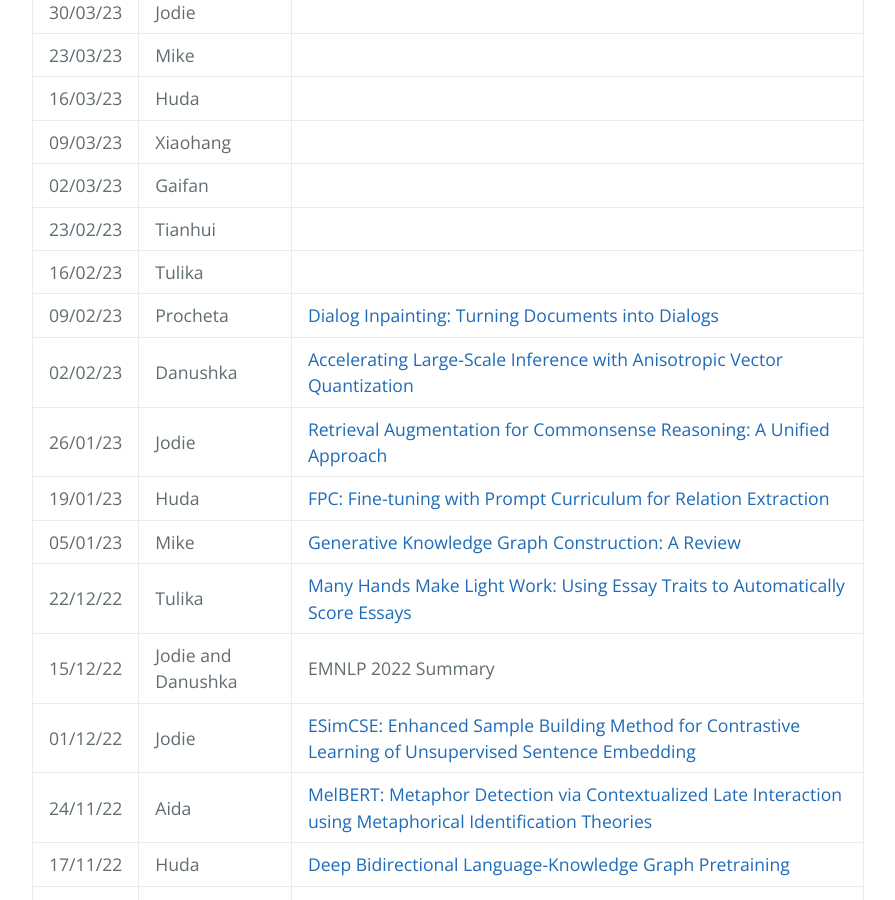
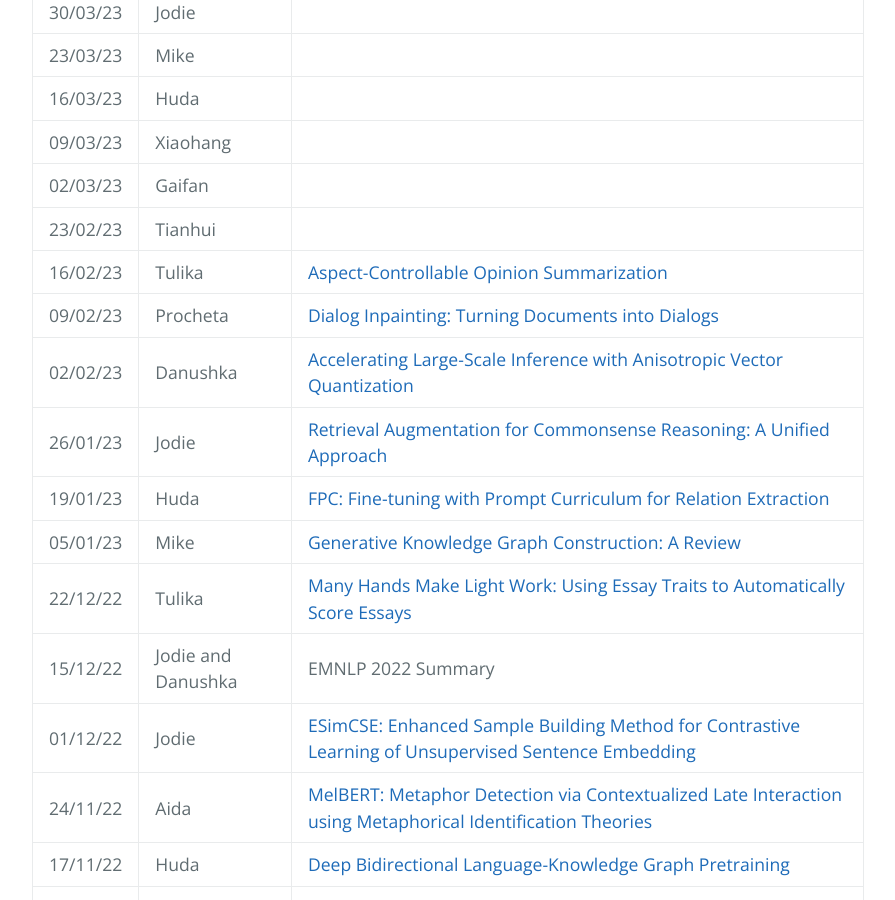
Before and after one commit to LivNLP/livnlp.github.io, a Jekyll site: the page built from reading.md, in a window 1280 px wide and 900 px high, scrolled down 758 px. Shown: the whole window, without its empty margins (192-1087 px from the left). Built offline with Jekyll 4.4.1, drawn with Linux system fonts in a browser that asks for light colours.

Commit message:
Update reading.md

```diff
--- a/reading.md
+++ b/reading.md
@@ -22,7 +22,7 @@ We meet on a weely basis to discuss recent research papers. Here is the schedule
 | 09/03/23 | Xiaohang | |
 | 02/03/23 | Gaifan | |
 | 23/02/23 | Tianhui| |
-| 16/02/23 | Tulika | |
+| 16/02/23 | Tulika | [Aspect-Controllable Opinion Summarization](https://aclanthology.org/2021.emnlp-main.528/)|
 | 09/02/23 |  Procheta|[Dialog Inpainting: Turning Documents into Dialogs](https://arxiv.org/abs/2205.09073v1) |
 | 02/02/23 | Danushka | [Accelerating Large-Scale Inference with Anisotropic Vector Quantization](https://arxiv.org/abs/1908.10396)|
 | 26/01/23 |  Jodie| [Retrieval Augmentation for Commonsense Reasoning: A Unified Approach](https://arxiv.org/abs/2210.12887)|
```
